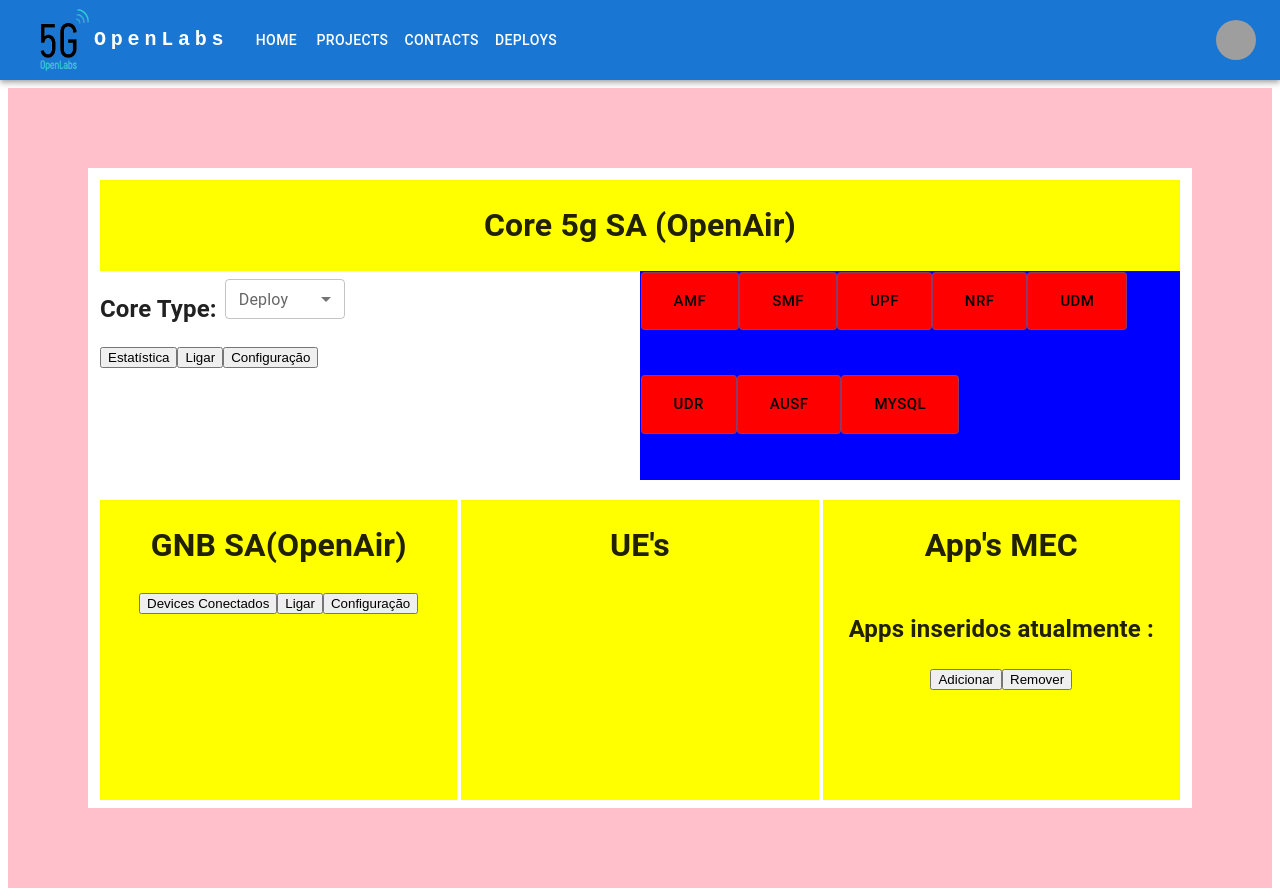
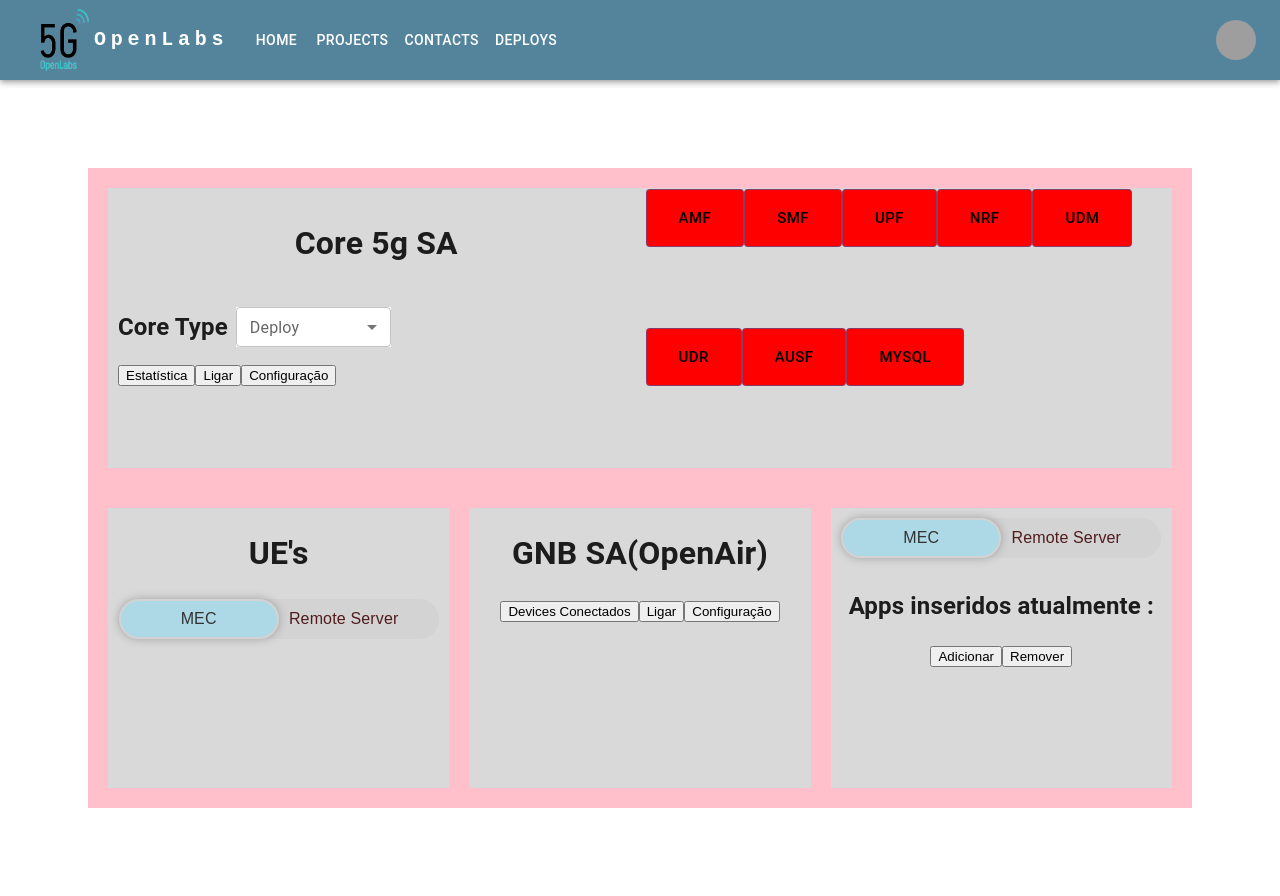
Before and after one commit to mvbs3/Iang5gUI, a React (Create React App) app in the folder front-end/: page /Deploy5gSa in a window 1280 px wide. Built offline with nearby package versions, Linux system fonts and the light colour scheme; grey boxes are pictures that could not be loaded.

Commit message:
adding toggle button

```diff
--- a/front-end/package.json
+++ b/front-end/package.json
@@ -14,6 +14,7 @@
     "react-dom": "^18.2.0",
     "react-router-dom": "^6.14.2",
     "react-scripts": "5.0.1",
+    "react-switch-selector": "^2.2.1",
     "web-vitals": "^2.1.4"
   },
   "scripts": {
--- a/front-end/src/Components/BodyDeploy5gSA.js
+++ b/front-end/src/Components/BodyDeploy5gSA.js
@@ -27,7 +27,7 @@ const bodyItens = [
 
 export default function BodyDeplo5g(props) {
   const bodyStyle = {
-    bgcolor: "pink",
+    bgcolor: "white",
     height: "100vh",
     alignItems: "center",
     flexDirection: "Column",
@@ -38,7 +38,7 @@ export default function BodyDeplo5g(props) {
   const wrapBox = {
     display: "flex",
     flexDirection: "row",
-    backgroundColor: "#ffffff",
+    backgroundColor: "pink",
     height: "100%",
     width: "100%",
     padding: "10px",
@@ -47,18 +47,17 @@ export default function BodyDeplo5g(props) {
   };
 
   const titleBodyDivider = {
+    backgroundColor: "#D9D9D9",
     height: "100%",
     width: "100%",
     display: "flex",
     flexDirection: "column",
     alignItems: "center",
-    backgroundColor: "yellow",
   };
   const componentsBox = {
-    bgcolor: "green",
     height: "100%",
     alignItems: "center",
-    margin: "2px",
+    padding: "10px",
     flexBasis: "100%",
   };
 
@@ -69,7 +68,6 @@ export default function BodyDeplo5g(props) {
     flexDirection: "row",
     justifyContent: "space-around",
     alignItems: "center",
-    backgroundColor: "black",
   };
 
   return (
@@ -82,14 +80,15 @@ export default function BodyDeplo5g(props) {
         />
       </div>
       <div style={wrapBox}>
+        <BoxUe
+          componentsBox={componentsBox}
+          titleBodyDivider={titleBodyDivider}
+        />
         <BoxGnb
           componentsBox={componentsBox}
           titleBodyDivider={titleBodyDivider}
         />
-        <BoxUe
-          componentsBox={componentsBox}
-          titleBodyDivider={titleBodyDivider}
-        />
+
         <BoxApps
           componentsBox={componentsBox}
           titleBodyDivider={titleBodyDivider}
--- a/front-end/src/Components/BoxApps.js
+++ b/front-end/src/Components/BoxApps.js
@@ -1,12 +1,20 @@
 import * as React from "react";
 import Box from "@mui/material/Box";
+import { ToggleSelector } from "./ToggleSelector";
 
 export default function BoxApps(props) {
   return (
     <Box sx={props.componentsBox}>
       <div style={props.titleBodyDivider}>
-        <div>
-          <h1 style={{ textAlign: "center" }}>App's MEC </h1>
+        <div
+          style={{
+            alignItem: "center",
+            display: "flex",
+
+            padding: "10px",
+          }}
+        >
+          <ToggleSelector />
         </div>
         <div>
           <h2> Apps inseridos atualmente : </h2>
--- a/front-end/src/Components/BoxCore5g.js
+++ b/front-end/src/Components/BoxCore5g.js
@@ -5,6 +5,7 @@ import DialogButton from "./DialogButton";
 import Dropdown5gDeploys from "./Dropdown5gDeploy";
 
 export default function BoxCore5g(props) {
+  const [deploy, setDeploy] = React.useState("");
   const coreComponents5g = [
     "AMF",
     "SMF",
@@ -15,6 +16,7 @@ export default function BoxCore5g(props) {
     "AUSF",
     "MYSQL",
   ];
+
   const [statusCore5g, setStatusCore5g] = useState({
     AMF: "Offline",
     SMF: "Offline",
@@ -25,6 +27,7 @@ export default function BoxCore5g(props) {
     AUSF: "Offline",
     MYSQL: "Offline",
   });
+
   function isFunctionOnline(coreFunc, statusCoreFunc) {
     const online = {
       backgroundColor: "green",
@@ -56,20 +59,27 @@ export default function BoxCore5g(props) {
   return (
     <Box sx={props.componentsBox}>
       <div style={props.titleBodyDivider}>
-        <div>
-          <h1 style={{ textAlign: "center" }}>Core 5g SA (OpenAir) </h1>
-        </div>
         <div style={props.boxInside}>
           <div
             style={{
               height: "100%",
               width: "100%",
-              backgroundColor: "white",
+              padding: "10px",
             }}
           >
-            <div style={{ flexDirection: "row", display: "flex" }}>
-              <h2> Core Type:</h2>
-              <Dropdown5gDeploys />
+            <div>
+              <h1 style={{ textAlign: "center" }}>Core 5g SA </h1>
+            </div>
+            <div
+              style={{
+                flexDirection: "row",
+                display: "flex",
+                justifyContent: "flex-start",
+                alignItems: "center",
+              }}
+            >
+              <h2> Core Type </h2>
+              <Dropdown5gDeploys deploy={deploy} setDeploy={setDeploy} />
             </div>
 
             <div
@@ -94,8 +104,6 @@ export default function BoxCore5g(props) {
               padding: 1,
               height: "100%",
               width: "100%",
-
-              backgroundColor: "blue",
             }}
           >
             {coreComponents5g.map((component) => {
--- a/front-end/src/Components/BoxUe.js
+++ b/front-end/src/Components/BoxUe.js
@@ -1,5 +1,6 @@
 import * as React from "react";
 import Box from "@mui/material/Box";
+import { ToggleSelector } from "./ToggleSelector";
 
 export default function BoxUe(props) {
   return (
@@ -8,6 +9,7 @@ export default function BoxUe(props) {
         <div>
           <h1 style={{ textAlign: "center" }}>UE's </h1>
         </div>
+        <ToggleSelector />
       </div>
     </Box>
   );
--- a/front-end/src/Components/Dropdown5gDeploy.js
+++ b/front-end/src/Components/Dropdown5gDeploy.js
@@ -4,26 +4,27 @@ import MenuItem from "@mui/material/MenuItem";
 import FormControl from "@mui/material/FormControl";
 import Select from "@mui/material/Select";
 
-export default function Dropdown5gDeploys() {
-  const [Deploy, setDeploy] = React.useState("");
-
+export default function Dropdown5gDeploys(props) {
   const deploy5g = ["Minimalist", "Basic", "Slice"];
   const handleChange = (event) => {
-    setDeploy(event.target.value);
+    props.setDeploy(event.target.value);
   };
 
   return (
-    <FormControl sx={{ m: 1, minWidth: 120 }} size="small">
+    <FormControl
+      sx={{ m: 1, height: "100%", minWidth: "30%", bgcolor: "white" }}
+      size="small"
+    >
       <InputLabel id="demo-select-small-label">Deploy</InputLabel>
       <Select
         labelId="demo-select-small-label"
         id="demo-select-small"
-        value={Deploy}
+        value={props.Deploy}
         label="Deploy"
         onChange={handleChange}
       >
         <MenuItem value="">
-          <em>None</em>
+          <em>""</em>
         </MenuItem>
         {deploy5g.map((elem) => {
           return <MenuItem value={elem}>{elem}</MenuItem>;
--- a/front-end/src/Components/Header.js
+++ b/front-end/src/Components/Header.js
@@ -43,7 +43,7 @@ function Header() {
   };
 
   return (
-    <AppBar position="static">
+    <AppBar position="static" sx={{ backgroundColor: "#54849C" }}>
       <Container maxWidth="xl">
         <Toolbar disableGutters>
           <img
--- /dev/null
+++ b/front-end/src/Components/ToggleSelector.css
@@ -0,0 +1,67 @@
+.toggle-container {
+  width: 320px;
+  height: 40px;
+  background: lightgrey;
+  border-radius: 30px;
+  position: relative;
+  cursor: pointer;
+  font-family: lora, sans-serif;
+  font-size: 16px;
+  display: flex;
+  align-items: center;
+  justify-content: space-between;
+  padding: 0 30px;
+}
+
+.slider {
+  width: 160px; /* Adjusted to better fit the text */
+  height: 40px; /* Same as the height of .toggle-container */
+  border-radius: 30px; /* Same as the border-radius of .toggle-container */
+  position: absolute;
+  transition: 0.2s;
+  border: 2px solid lightgrey;
+  box-shadow: 0 0 10px rgba(0, 0, 0, 0.25);
+  display: flex; /* Added to center the text */
+  align-items: center; /* Added to center the text vertically */
+  justify-content: center; /* Added to center the text horizontally */
+}
+
+.slider-text {
+  font-size: 16px; /* Set the font size of the text */
+
+  display: flex;
+  align-items: center;
+  justify-content: space-between;
+}
+
+.slider-text.MEC {
+  color: #333; /* Dark gray for MEC */
+}
+
+.slider-text.Server {
+  color: #524f4f; /* Medium gray for Server */
+}
+
+.slider.MEC {
+  left: 0%; /* Adjusted position */
+  background: lightblue; /* Light shade of blue */
+}
+
+.slider.Server {
+  left: 50%;
+  background: rgb(87, 158, 230); /* Medium shade of blue */
+}
+
+.title {
+  text-align: center;
+  width: 50%;
+  box-sizing: border-box;
+}
+
+.title.MEC {
+  color: #245494;
+}
+
+.title.Server {
+  color: #501c1c;
+}
--- /dev/null
+++ b/front-end/src/Components/ToggleSelector.js
@@ -0,0 +1,23 @@
+import React, { useState } from "react";
+import "./ToggleSelector.css";
+
+export function ToggleSelector(props) {
+  const options = ["MEC", "Remote Server"];
+  const [toggleValue, setToggleValue] = useState(options[0]);
+
+  const toggleOption = () => {
+    const currentIndex = options.indexOf(toggleValue);
+    const nextIndex = (currentIndex + 1) % options.length;
+    setToggleValue(options[nextIndex]);
+  };
+
+  return (
+    <div className="toggle-container" onClick={toggleOption}>
+      <div className={`slider ${toggleValue}`}>
+        <span className={`slider-text ${toggleValue}`}>{toggleValue}</span>
+      </div>
+      <div className="title MEC">MEC</div>
+      <div className="title Server">Remote Server</div>
+    </div>
+  );
+}
```
Also changed, not shown: 1 other file (tests, documents, lock files or other folders).
